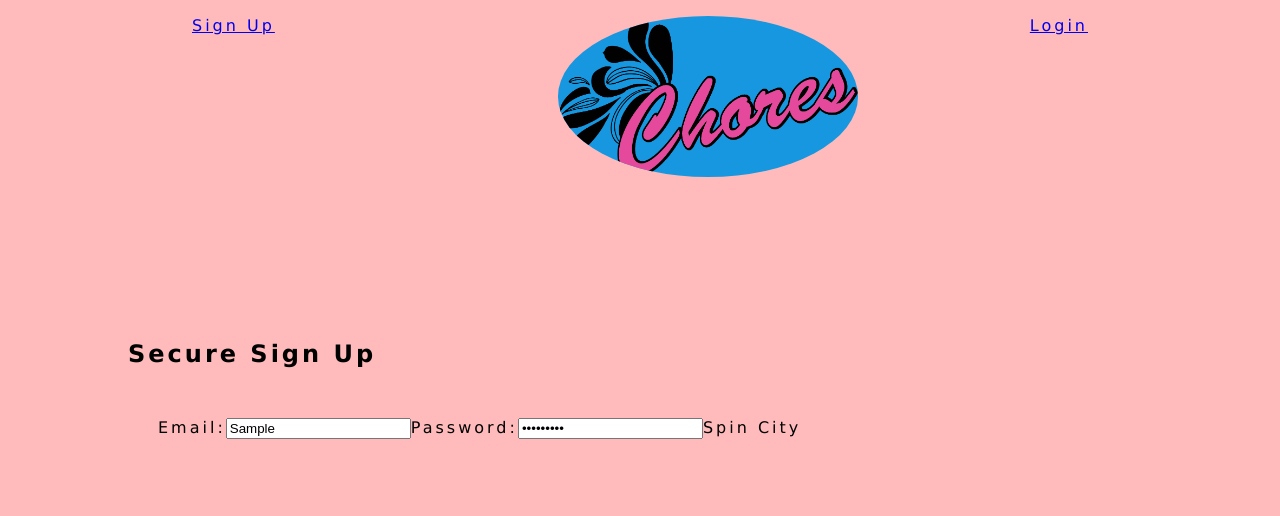
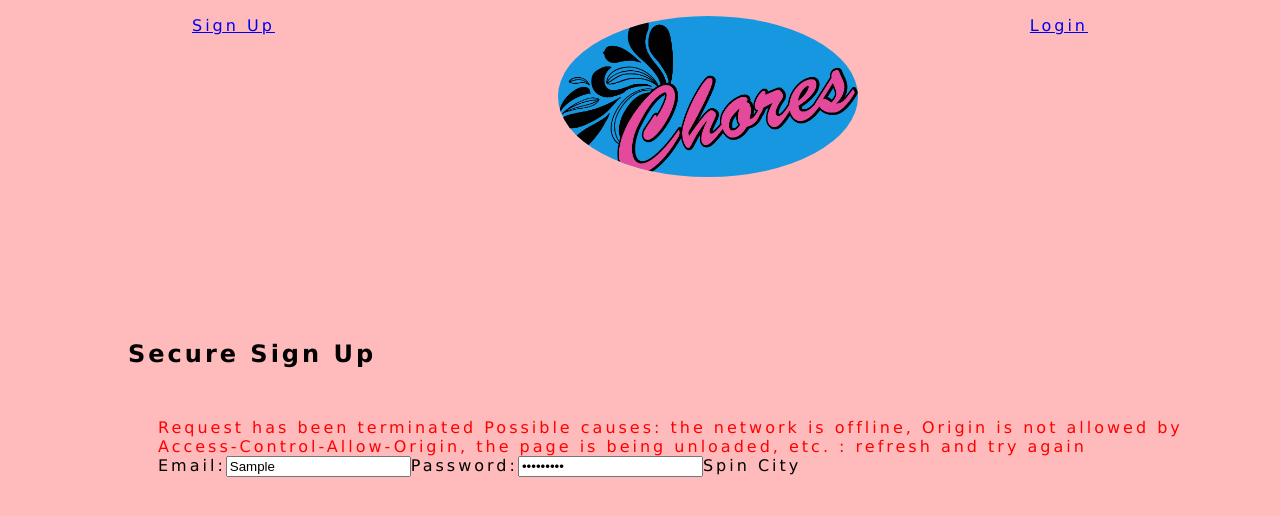
Before and after one commit to jumpybuns/auth-front-end, a React (Create React App) app: page /signup in a window 1280 px wide. Both pictures are taken after typing "Sample", "Sample123" into the empty fields and a click on the button "Sign Up". Shown: the top 516 px of the page. Built offline with nearby package versions, Linux system fonts and the light colour scheme; no server answers.

Commit message:
css stuff

```diff
--- a/src/SignUp.js
+++ b/src/SignUp.js
@@ -38,6 +38,7 @@ export default class SignUp extends Component {
                 <h2>Secure Sign Up</h2>
                 <form className="password" onSubmit={this.handleSubmit}>
                     <label>
+                        {this.state.error && <div style={{color:'red'}}>{this.state.error}</div>}
                         Email:
                         <input onChange={(e) => this.setState({ email: e.target.value })}
                         value={this.state.email} />
```
